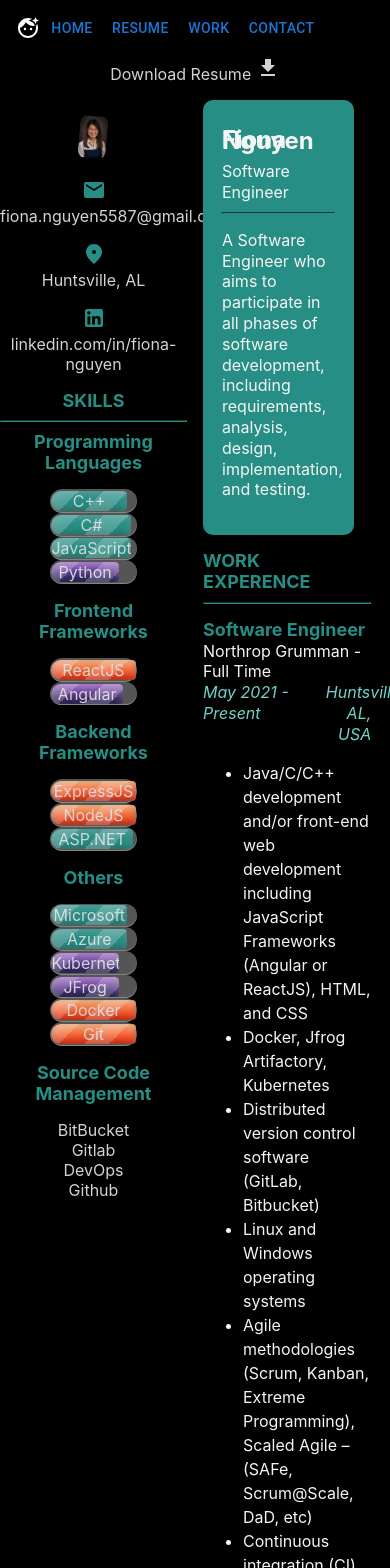
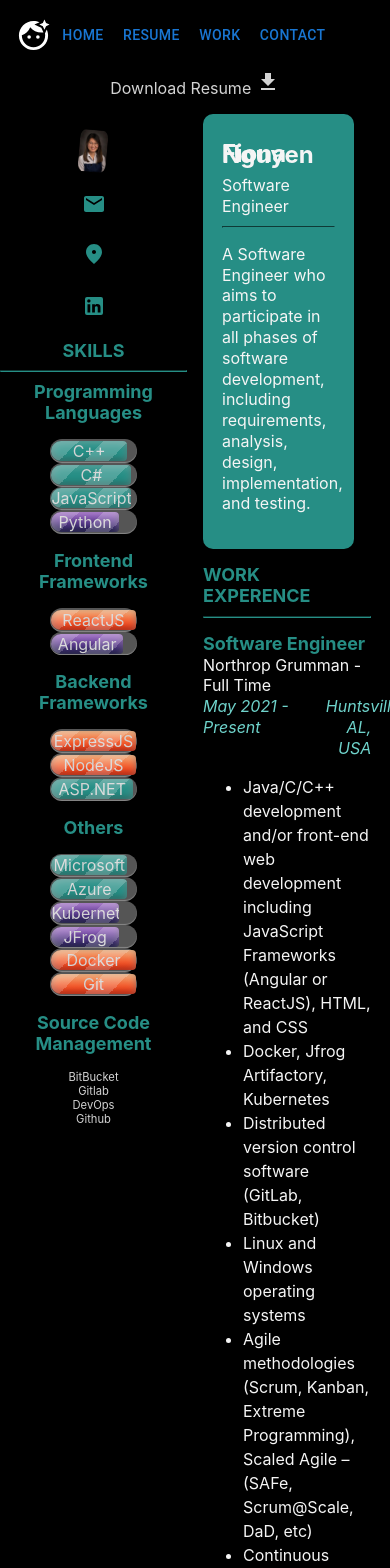
Before and after one commit to FionaDN87/fionaPort, a React (Create React App) app in the folder client/: page /Resume in a window 390 px wide. Shown: the top 1568 px of the page. Built offline with nearby package versions, Linux system fonts and the light colour scheme.

Commit message:
Change UI font to be compatible with iphone

```diff
--- a/client/package.json
+++ b/client/package.json
@@ -1,5 +1,5 @@
 {
-  "homepage": "https://FionaDN87.github.io/fionaPortfolio",
+  "homepage": "https://FionaDN87.github.io/fionaPort",
   "name": "fiona_portfolio",
   "version": "0.1.0",
   "private": true,
--- a/client/public/index.html
+++ b/client/public/index.html
@@ -3,7 +3,8 @@
   <head>
     <meta charset="utf-8" />
     <link rel="icon" href="%PUBLIC_URL%/favicon.ico" />
-    <meta name="viewport" content="width=device-width, initial-scale=1" />
+    <!-- <meta name="viewport" content="width=device-width, initial-scale=1" /> -->
+    <meta name="viewport" content="width=devide-width" maximum-scale="1.5" />
     <meta name="theme-color" content="#000000" />
     <meta
       name="description"
--- a/client/src/App.css
+++ b/client/src/App.css
@@ -28,6 +28,13 @@
   color: #61dafb;
 }
 
+.body {
+  display:flex;
+  overflow-x:auto;
+  white-space: nowrap;
+  padding:10px;
+}
+
 @keyframes App-logo-spin {
   from {
     transform: rotate(0deg);
--- a/client/src/App.js
+++ b/client/src/App.js
@@ -16,8 +16,9 @@
     <div>
       <ResponsiveAppBar></ResponsiveAppBar>
       <Routes>
-        <Route exact path='/Home' element={<Home/>} />
-        <Route exact path='/' element={<Home/>} />
+        <Route path='/Home' element={<Home/>} />
+        <Route path='/fionaPort' element={<Home/>} />
+        <Route path='/' element={<Home/>} />
         <Route exact path='/Resume' element={<Resume/>} />
         <Route exact path='/Contact' element={<Contact/>} />
         <Route exact path='/Work' element={<Work/>} />
--- a/client/src/components/Contact.js
+++ b/client/src/components/Contact.js
@@ -3,7 +3,7 @@
 const Contact = () => {
     return(
         <div>
-            CONTACT PAGE
+            UNDER DEVELOPMENT
         </div>
     )
 }
--- a/client/src/components/Home.js
+++ b/client/src/components/Home.js
@@ -12,7 +12,7 @@
         <div>
             <img src={fionaPP} className="fionaImage" alt='profile'></img>
             <div className="textIntroStyle">Hello, I'm <strong className='nameStyle'> {name} </strong>,
-                Full-stack Software Engineer Based in Huntsville, AL
+                Full-stack Software Engineer Based in Huntsville, AL, USA
             </div>
             <div className='paddingLeft'>Follow me<a href="https://www.linkedin.com/in/fiona-nguyen-9b412034"
                 target="_blank" rel="noopener noreferrer"
--- a/client/src/components/ResponsiveAppBar.js
+++ b/client/src/components/ResponsiveAppBar.js
@@ -16,8 +16,8 @@
   return (
     <AppBar  position="static">
       <Container className="appBarStyle" maxWidth="false">
-        <Toolbar disableGutters>
-          <FaceRetouchingNaturalIcon />
+        <Toolbar disableGutters className='appBarStyle'>
+          <FaceRetouchingNaturalIcon fontSize="large" />
           <Box>
             {pages.map(page => (
               <Link to={`/${page}`} key={page} ><Button
--- a/client/src/components/Resume.js
+++ b/client/src/components/Resume.js
@@ -8,6 +8,9 @@
 import LinkedInIcon from '@mui/icons-material/LinkedIn';
 import '.././styles/progressBarStyle.css';
 import '.././styles/bodyPageStyle.css';
+import { Link } from 'react-router-dom';
+import Button from '@mui/material/Button';
+
 const Resume = () => {
     return(
         <div className="centerStyle">
@@ -17,14 +20,28 @@
                 <Grid container spacing={2}>
                     <Grid item xs={6} md={4}>
                         <p><img src={fionaPP} className="fionaResumeImage" alt="profile"></img></p>
-                        <div><EmailIcon className="iconStyle"/></div>
-                        <div>fiona.nguyen5587@gmail.com</div>
+
+                        <div><Link
+                            to='#'
+                            onClick={(e) => {
+                            window.location.href = "mailto:fiona.nguyen5587@gmail.com";
+                            e.preventDefault();
+                            }}
+                            ><EmailIcon className="iconStyle"/></Link>
+                        </div>
+
                         <p></p>
-                        <div><FmdGoodIcon className="iconStyle"/></div>
-                        <div>Huntsville, AL</div>
+                        <a href="https://www.google.com/maps/place/Huntsville,+Alabama/@34.7011063,-86.9406307,10z/data=!3m1!4b1!4m5!3m4!1s0x88626b67cda2898d:0x9a2c7e89c804566b!8m2!3d34.7303688!4d-86.5861037"
+                            target="_blank" rel="noopener noreferrer"
+                            ><Button><FmdGoodIcon className="iconStyle"/></Button>
+                        </a>
+
                         <p></p>
-                        <div><LinkedInIcon className="iconStyle"/></div>
-                        <div>linkedin.com/in/fiona-nguyen</div>
+                        <a href="https://www.linkedin.com/in/fiona-nguyen-9b412034"
+                            target="_blank" rel="noopener noreferrer"
+                            ><Button><LinkedInIcon className="iconStyle"/></Button>
+                        </a>
+
                         <p></p>
 
                         <strong className="iconStyle">SKILLS</strong>
@@ -99,10 +116,10 @@
 
                         <strong className="iconStyle">Source Code Management</strong>
                         <p></p>
-                        <div>BitBucket</div>
-                        <div>Gitlab</div>
-                        <div>DevOps</div>
-                        <div>Github</div>
+                        <div className='smallFontSize'>BitBucket</div>
+                        <div className='smallFontSize'>Gitlab</div>
+                        <div className='smallFontSize'>DevOps</div>
+                        <div className='smallFontSize'>Github</div>
                     </Grid>
                     <Grid item xs={6} md={8}>
                         <div className='secondColResume'>
--- a/client/src/components/Work.js
+++ b/client/src/components/Work.js
@@ -3,7 +3,7 @@
 const Work = () => {
     return(
         <div>
-            WORK PAGE
+            UNDER DEVELOPMENT
         </div>
     )
 }
--- a/client/src/styles/appBarStyle.css
+++ b/client/src/styles/appBarStyle.css
@@ -1,4 +1,6 @@
 .appBarStyle {
     background-color: black;
-    color: white;
+    font-size: large;
+    min-height: 10px;
+    height: 70px;
 }
--- a/client/src/styles/bodyPageStyle.css
+++ b/client/src/styles/bodyPageStyle.css
@@ -123,3 +123,7 @@
     font-style: italic;
     color: rgb(111, 211, 203);
 }
+
+.smallFontSize{
+    font-size: 70%;
+}
```
